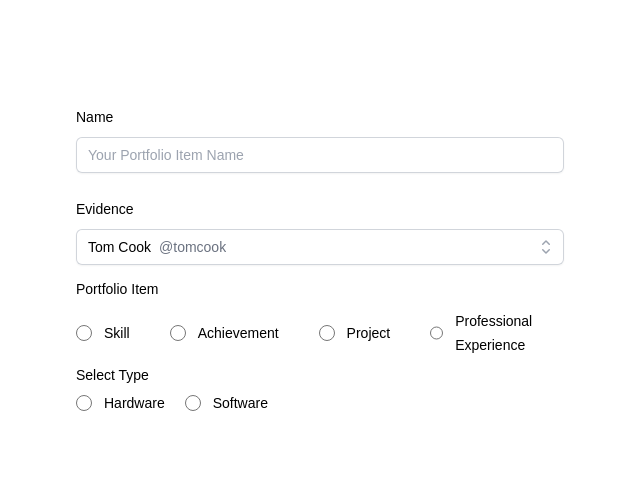
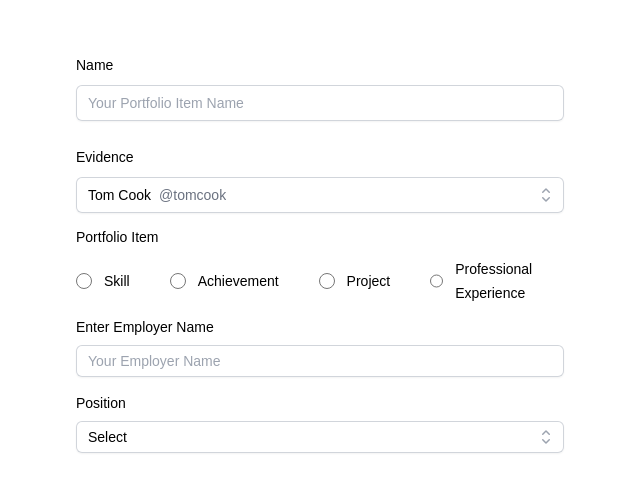
Before and after one commit to Uncool-dudes/ERPPortfolio, a Next.js app: page /AddToPortfolio in a window 1280 px wide. Shown: the part 147-638 px from the top of the page, without its empty margins (0-640 px from the left). Built offline with nearby package versions, Linux system fonts and the light colour scheme.

Commit message:
finaldraft

```diff
--- a/src/app/AddToPortfolio/OptionalFields.tsx
+++ b/src/app/AddToPortfolio/OptionalFields.tsx
@@ -5,7 +5,7 @@ import ProfessionalExperience from "./ProfesionalExperience";
 import SkillOption from "./SkillOption";
 export default function OptionalFields(){
 return (
-    <ProjectOption />
+    <ProfessionalExperience />
 
 );
 }
--- a/src/app/AddToPortfolio/ProfesionalExperience.tsx
+++ b/src/app/AddToPortfolio/ProfesionalExperience.tsx
@@ -35,7 +35,7 @@ export default function ProfessionalExperience() {
       <div className="mt-4">
         <Listbox value={selected} onChange={setSelected}>
           <Listbox.Label className="block text-sm font-medium text-foreground">
-            Level of Experience
+            Position
           </Listbox.Label>
           <div className="relative mt-2">
             <ListboxButton className="relative w-full cursor-default rounded-md bg-white py-1.5 pl-3 pr-10 text-left text-foreground shadow-sm ring-1 ring-inset ring-gray-300 focus:outline-none focus:ring-2 focus:ring-indigo-500 sm:text-sm">
```
